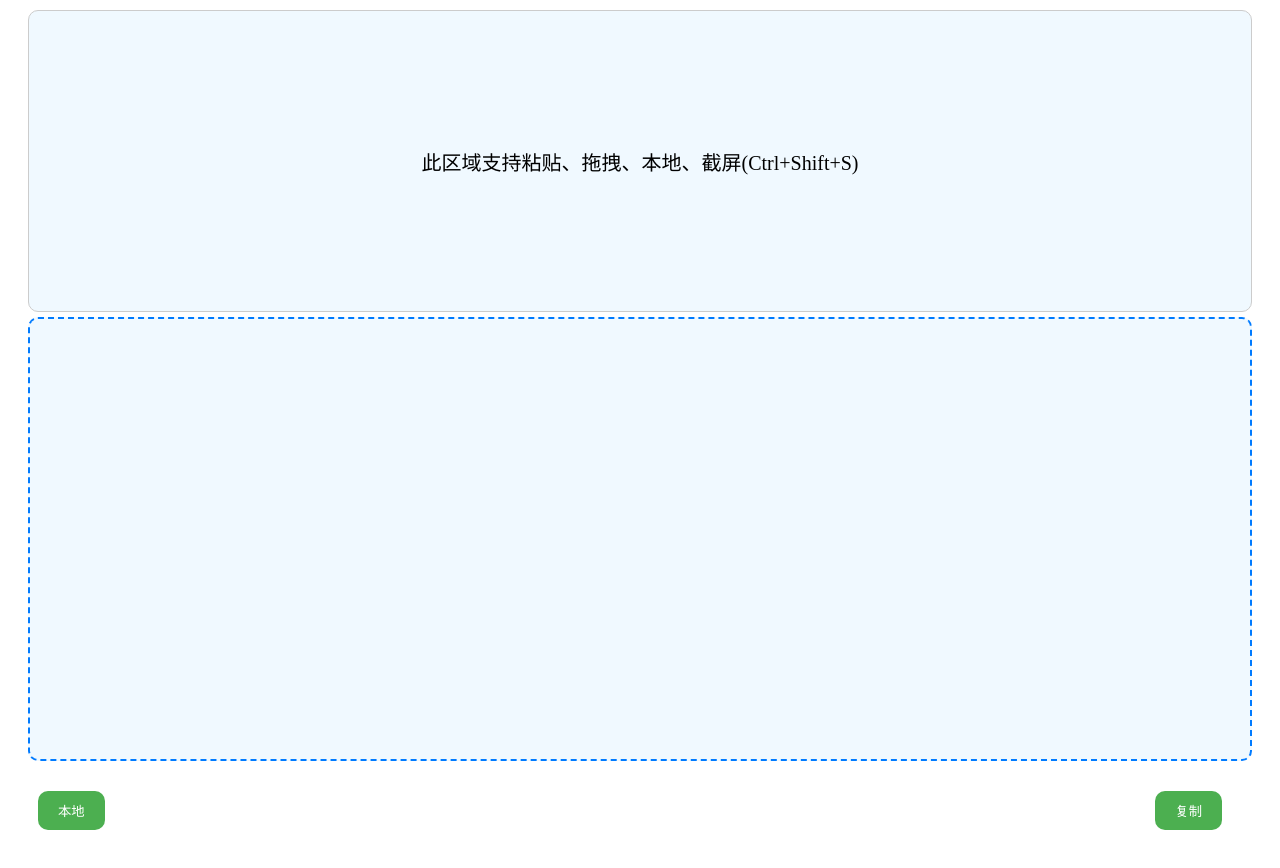
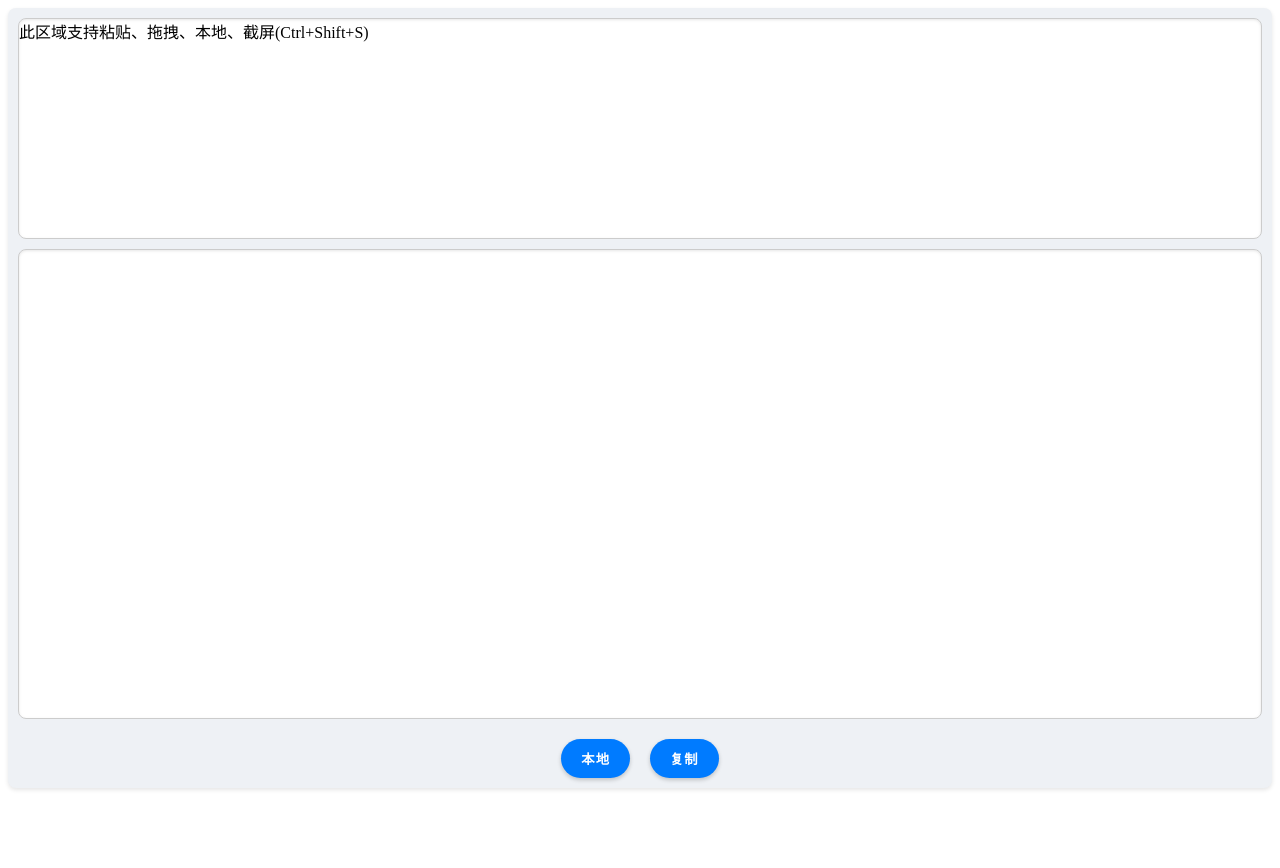
Before and after one commit to lwn920917/LwnScanner, a Vue app in the folder vue-project/: page / in a window 1280 px wide. Shown: the top 868 px of the page. After the commit the page ends 800 px from the top, so only its background shows below. Built offline with nearby package versions, Linux system fonts and the light colour scheme.

Commit message:
调整UI

```diff
--- /dev/null
+++ b/vue-project/public/pop.html
@@ -0,0 +1,59 @@
+<!DOCTYPE html>
+<html lang="zh-CN">
+<head>
+    <meta charset="UTF-8">
+    <meta name="viewport" content="width=device-width, initial-scale=1.0">
+    <title>Popup</title>
+    <style>
+        body {
+            margin: 0;
+            font-family: 'Segoe UI', Tahoma, Geneva, Verdana, sans-serif;
+            background-color: #f3f3f3;
+            text-align: center;
+        }
+
+        .popup-container {
+            padding: 20px;
+            box-shadow: 0 2px 10px rgba(0, 0, 0, 0.2);
+            background-color: #ffffff;
+            border-radius: 8px;
+            margin: 10px;
+            max-width: 250px; /* Set a max-width for the popup */
+        }
+
+        .popup-header {
+            background-color: #0056b3;
+            color: #ffffff;
+            padding: 10px 0;
+            border-top-left-radius: 8px;
+            border-top-right-radius: 8px;
+            font-size: 1.2em;
+        }
+
+        .popup-content {
+            margin-top: 15px;
+        }
+
+        .popup-content p {
+            color: #333333;
+            font-size: 0.9em; /* Adjust font size to fit in one line */
+            line-height: 1.6;
+            margin: 0;
+            padding: 0;
+            white-space: nowrap; /* Make the text stay in one line */
+            overflow: hidden; /* Hide overflow */
+            text-overflow: ellipsis; /* Add ellipsis to text that overflows */
+        }
+    </style>
+</head>
+<body>
+    <div class="popup-container">
+        <div class="popup-header">
+            截屏指令
+        </div>
+        <div class="popup-content">
+            <p>使用快捷键Ctrl+Shift+S进行截屏。</p>
+        </div>
+    </div>
+</body>
+</html>
--- a/vue-project/src/App.vue
+++ b/vue-project/src/App.vue
@@ -174,147 +174,65 @@ export default {
 
 <style>
 .container {
-  /* 不设置最大宽度或固定宽度，允许容器根据内容调整大小 */
-  margin-left: 20px;
-  margin-right: 20px;
-  margin-bottom: 40px;
-  margin-top: 10px;
+  padding: 10px;
+  display: flex;
+  flex-direction: column;
+  height: calc(100vh - 20px); /* 调整为视口高度减去上下内边距 */
+  box-sizing: border-box; /* 边框和内边距包含在宽高内 */
+  background-color: #eef1f5;
+  border-radius: 8px;
+  box-shadow: 0 2px 4px rgba(0, 0, 0, 0.1);
 }
 
+.image-container,
+.info-viewer {
+  overflow: auto;
+  border: 1px solid #ccc;
+  background-color: #fff;
+  border-radius: 8px;
+  box-shadow: inset 0 1px 3px rgba(0, 0, 0, 0.1);
+  margin-bottom: 10px;
+  box-sizing: border-box; /* 确保内边距不会影响到容器尺寸 */
+}
 
 .image-container {
-  margin-bottom: 5px;
-  border-radius: 10px;
-  background: #f0f9ff;
-  min-width: 400px;
-  /* 你想要的固定宽度 */
-  height: 300px;
-  /* 你想要的固定高度 */
-  overflow: auto;
-  /* 如果内容超出容器，显示滚动条 */
-  border: 1px solid #ccc;
+  flex: 1;
+  max-height: 33vh; /* 限制图片容器的最大高度 */
 }
 
-.no-image-text {
-  font-size: 20px;
-  text-align: center;
-  /* 保持文本水平居中 */
-  display: flex;
-  /* 将 .no-image-text 也设置为 Flex 容器 */
-  justify-content: center;
-  /* 在主轴方向上（默认为水平）居中对齐子元素 */
-  align-items: center;
-  /* 在交叉轴方向上（默认为垂直）居中对齐子元素 */
-  height: 100%;
-  /* 让 .no-image-text 占满整个 .image-container 的高度 */
-}
-
-img.fixed-image {
-  display: block;
-  /* 避免底部空白 */
-}
-
-
-
 .info-viewer {
-  cursor: pointer;
-  padding: 20px;
-  border-radius: 10px;
-  background: #f0f9ff;
-  min-width: 400px;
-  /* 设置最小宽度 */
-  min-height: 400px;
-  /* 设置最小高度 */
-  border: 2px dashed #007BFF;
-  display: flex;
-  justify-content: center;
-  align-items: center;
-  text-align: center;
-  margin-bottom: 20px;
-  font-size: 20px;
-  /* 在 info-viewer 下方添加一些空间 */
-  overflow: auto;
-  /* 如果内容超出了视图，显示滚动条 */
-  /* 容器宽度将根据父容器或浏览器窗口的宽度自适应 */
-  transition: all 0.3s ease;
-  /* 平滑过渡效果 */
-}
-
-.info-viewer:hover {
-  background-color: #e2f3ff;
-  /* 鼠标悬停时的背景色 */
-  box-shadow: 0 2px 4px rgba(0, 123, 255, 0.3);
-  /* 鼠标悬停时的阴影 */
-}
-
-.info-viewer:before {
-  display: block;
-  /* 使伪元素像块级元素一样显示 */
-  margin-bottom: 10px;
-  /* 伪元素和内容之间的间距 */
+  flex: 2;
+  padding: 15px; /* 文本区域的内边距 */
 }
 
 .button-container {
-  width: calc(100% - 20px);
-  /* 减去边距的总宽度 */
   display: flex;
-  justify-content: space-between;
+  justify-content: center;
+  gap: 20px; /* 按钮之间的间距 */
+  margin-top: 10px;
 }
 
 button {
   padding: 10px 20px;
   border: none;
-  border-radius: 10px;
-  background-color: #4CAF50;
+  border-radius: 20px;
+  background-color: #007bff; /* 导航栏相同的蓝色 */
   color: white;
   cursor: pointer;
-  transition: background-color 0.3s ease;
-  margin: 10px;
-  /* 增加顶部和底部的边距 */
+  font-weight: bold;
+  text-transform: uppercase;
+  letter-spacing: 1px;
+  transition: all 0.3s ease;
+  box-shadow: 0 2px 4px rgba(0, 0, 0, 0.2);
 }
 
 button:hover {
-  background-color: #367B37;
+  background-color: #0056b3;
+  box-shadow: 0 4px 8px rgba(0, 0, 0, 0.3);
 }
 
 button:active {
-  background-color: #2E6E2E;
-}
-
-/* 加载动画样式 */
-.loader {
-  border: 5px solid #f3f3f3;
-  /* Light grey */
-  border-top: 5px solid #3498db;
-  /* Blue */
-  border-radius: 50%;
-  width: 30px;
-  height: 30px;
-  animation: spin 2s linear infinite;
-}
-
-@keyframes spin {
-  0% {
-    transform: rotate(0deg);
-  }
-
-  100% {
-    transform: rotate(360deg);
-  }
-}
-
-/* 加载时禁用info-viewer的交互 */
-.loading {
-  pointer-events: none;
-  /* 禁用鼠标事件 */
-  opacity: 0.5;
-  /* 降低透明度以表示不可交互 */
-}
-
-.image-container.drag-over {
-  border-color: #007BFF;
-  /* 拖拽时的边框颜色 */
-  background-color: #f0f9ff;
-  /* 可选：拖拽时的背景色 */
+  background-color: #004080;
+  box-shadow: 0 2px 4px rgba(0, 0, 0, 0.2);
 }
 </style>
```
Also changed, not shown: vue-project/src/window_pop.js (+39 -0 lines), vue-project/public/manifest.json.
